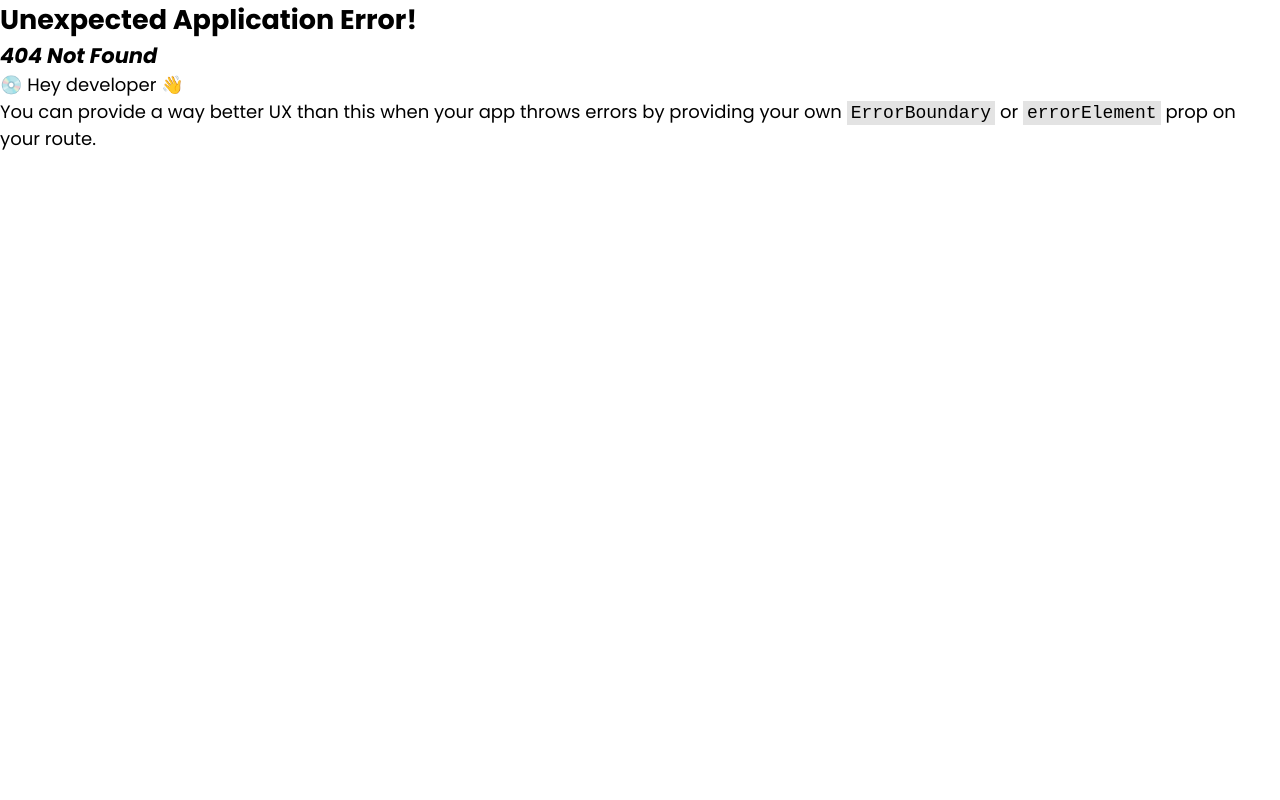
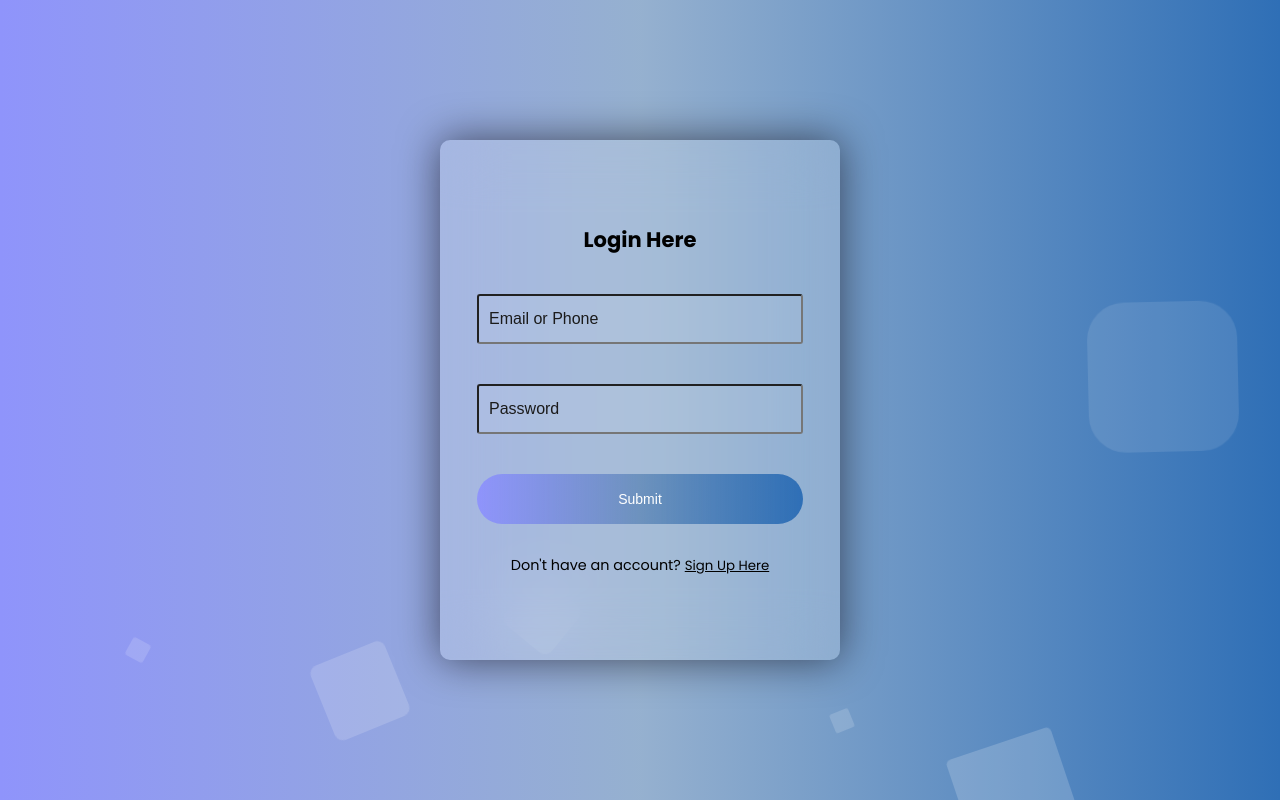
Before and after one commit to jhemejia/My-pos-system, a React (Create React App) app: page /access in a window 1280 px wide. Before the commit this address had no page. Built offline with nearby package versions, Linux system fonts and the light colour scheme; no server answers.

Commit message:
routed the loginpage with private route

```diff
--- a/src/App.js
+++ b/src/App.js
@@ -1,28 +1,30 @@
-import { RouterProvider, createBrowserRouter, createRoutesFromElements,Route } from 'react-router-dom';
+import { BrowserRouter as Router,Routes, Route } from 'react-router-dom';
 import LoginPage from './pages/LoginPage';
 import HomePage from './pages/HomePage';
 import  SalesPage  from './pages/SalesPage';
 import InventoryPage from './pages/InventoryPage.js';
+import { AuthProvider } from './features/auth/Auth'
+import  PrivateRoute from './features/auth/PrivateRoute'
 
-
-const router = createBrowserRouter(createRoutesFromElements(
-
-  <Route path='/' element={<HomePage />}>
-    <Route path='login' element={ <LoginPage/>} />
-    <Route path='sales' element={ <SalesPage/>}/>
-    <Route path='inventory' element={ <InventoryPage/>}/>
-  </Route>
-
-))
 
 function App() {
 
   return (
-    <>
-    <RouterProvider router={router}>
-
-    </RouterProvider>
-    </>
+    <Router >
+      <AuthProvider>
+      <Routes>
+      <Route path='/access' element={ <LoginPage/> } />
+      <Route path='/' element={
+      <PrivateRoute>
+        <HomePage />
+      </PrivateRoute>
+      }>
+        <Route path='sales' element={ <SalesPage/> }/>
+        <Route path='inventory' element={ <InventoryPage/> }/>
+      </Route>
+      </Routes>
+    </AuthProvider>
+    </Router>
   );
 }
 
--- a/src/Styles/_loginPage.scss
+++ b/src/Styles/_loginPage.scss
@@ -102,6 +102,14 @@
     background: white;
     background-color: white;
     font-weight: bold;
+    }
+}
+
+.loginFormContainer span{
+    font-size: 0.8rem;
+    .toggleButton{
+
+        text-decoration: underline;
     }
 }
 .circles{
--- a/src/Styles/_navbar.scss
+++ b/src/Styles/_navbar.scss
@@ -66,3 +66,21 @@ nav {
   nav svg .fa-dollar-sign{
     padding: 15px;
   }
+
+  .logoutButton{
+    position: absolute;
+    bottom: 20px;
+    display: flex;
+    justify-content: center;
+    align-items: center;
+    width: 100%;
+    padding:  15px 0;
+    &:hover{
+      background: #ddd;
+    }
+    button{
+    font-size: 0.7rem;
+    color: #324A6D;
+    }
+
+  }
--- a/src/features/NavBar/NavBar.js
+++ b/src/features/NavBar/NavBar.js
@@ -3,25 +3,31 @@
  import { FontAwesomeIcon } from '@fortawesome/react-fontawesome'
  import { faDisplay, faCartShopping, faWarehouse } from '@fortawesome/free-solid-svg-icons'
  import Styles from "../../Styles/styles.module.scss"
+ import { UserAuth } from '../auth/Auth'
 
 const NavBar = () => {
+  const { logout } = UserAuth();
+
    return (
     <nav className={Styles.navBar}>
-  <NavLink  to="/login">
+  <NavLink  to="#">
     <FontAwesomeIcon icon={faDisplay} />
     <span>Dashboard</span>
   </NavLink >
-  <NavLink  to="/sales">
+  <NavLink  to="sales">
   <FontAwesomeIcon icon={faCartShopping} />
       <span>Sales</span>
   </NavLink >
-  <NavLink  to="/inventory" >
+  <NavLink  to="inventory" >
         <FontAwesomeIcon icon={faWarehouse} />
       <span>Inventory</span>
   </NavLink >
   <NavLink  to="#">
       <span>Something</span>
   </NavLink >
+  <div className={Styles.logoutButton}>
+      <button onClick={()=>logout()}>Log Out</button>
+  </div>
 </nav>
 
    )
--- a/src/features/auth/Auth.js
+++ b/src/features/auth/Auth.js
@@ -1,19 +1,46 @@
-import React from 'react'
-import { auth } from '../../firebase'
-import { Outlet } from 'react-router-dom'
+import React, { useContext, useEffect, useState } from 'react'
+import { auth } from '../../firebase';
+import { signInWithEmailAndPassword ,createUserWithEmailAndPassword, onAuthStateChanged, signOut } from 'firebase/auth';
 
 
 
+ const AuthContext = React.createContext();
 
-const AuthProvider = () => {
-    console.log(auth)
+export const AuthProvider = ({children}) => {
+  const [ user, setUser ] = useState({});
+  const createUser = async ({email, password}) => {
+    return createUserWithEmailAndPassword(auth,email, password)
+  }
+
+  const signInUser = async ({email, password}) => {
+    return signInWithEmailAndPassword(auth,email, password)
+  }
+
+  const logout  = () =>{
+    return signOut(auth)
+  }
+
+  useEffect(()=>{
+    const unsubscribe = onAuthStateChanged(auth, (currentUser)=>{
+
+        setUser(currentUser)
+    })
+    return ()=>{
+      unsubscribe();
+    }
+  })
 
     return (
-    <div>
-      <Outlet />
-    </div>
+    <AuthContext.Provider
+    value={{createUser, signInUser, user, logout}}
+    >
+      {children}
+    </AuthContext.Provider>
   )
 }
 
+export default AuthProvider;
 
-export default AuthProvider
+export const UserAuth = () => {
+  return useContext(AuthContext)
+}
--- a/src/features/auth/LoginForm.js
+++ b/src/features/auth/LoginForm.js
@@ -1,16 +1,17 @@
 import React, { useState } from 'react'
 import Styles from '../../Styles/styles.module.scss'
 import { userValidationSchema } from '../../Validations/UserValidation';
-import { signInWithEmail } from '../auth/authSlice';
-import { useDispatch } from 'react-redux';
+import { UserAuth } from './Auth';
+import { useNavigate } from 'react-router-dom';
+
 const LoginForm = (props) => {
     const {toggleIsLogin} = props;
     const [userData, setUserData] = useState({
         email: '',
         password: ''
     });
-    const dispatch = useDispatch();
-
+    const { signInUser } = UserAuth();
+    const navigate = useNavigate();
     const handleInputChange = (event) => {
         event.preventDefault();
         const { name, value } = event.target;
@@ -22,12 +23,10 @@ const LoginForm = (props) => {
 
     const handleSubmit = async (event) => {
         event.preventDefault();
-        console.log(userData)
         const isValid = await userValidationSchema.isValid(userData);
         if (isValid) {
-          alert("Login Sucessfull!")
-          dispatch(signInWithEmail(userData))
-
+          await signInUser(userData)
+          navigate("/")
         } else {
           throw new Error("Error: Username or Password is invalid!")
         }
@@ -62,10 +61,10 @@ const LoginForm = (props) => {
             Password
         </label>
         </div>
-        <input type="submit" className='' />
-        <p>
-          <button onClick={()=>toggleIsLogin()}>Don't have an account? Sign Up Here</button>
-        </p>
+        <input type="submit" value="Submit" />
+        <span>
+          Don't have an account? <button className={Styles.toggleButton} onClick={()=>toggleIsLogin()}>Sign Up Here</button>
+        </span>
         </form>
 
   )
--- /dev/null
+++ b/src/features/auth/PrivateRoute.js
@@ -0,0 +1,13 @@
+import React from 'react'
+import { Navigate } from 'react-router-dom'
+import { UserAuth } from './Auth'
+
+const PrivateRoute = ({children}) => {
+  const { user } = UserAuth();
+    if(!user){
+        return <Navigate to='/access' />
+    }
+    return children;
+}
+
+export default PrivateRoute
--- a/src/features/auth/SignUpForm.js
+++ b/src/features/auth/SignUpForm.js
@@ -1,8 +1,9 @@
 import React, { useState } from 'react'
 import Styles from '../../Styles/styles.module.scss'
 import { userValidationSchema } from '../../Validations/UserValidation';
-import { auth } from '../../firebase';
-import { createUserWithEmailAndPassword } from 'firebase/auth';
+import { UserAuth } from './Auth';
+import { useNavigate } from 'react-router-dom';
+
 
 
 const SignUpForm = (props) => {
@@ -11,7 +12,8 @@ const SignUpForm = (props) => {
         username: '',
         password: ''
     });
-
+    const { createUser } = UserAuth();
+    const navigate = useNavigate();
     const handleInputChange = (event) => {
         event.preventDefault();
         const { name, value } = event.target;
@@ -23,17 +25,10 @@ const SignUpForm = (props) => {
 
     const handleSubmit = async (event) => {
         event.preventDefault();
-        console.log(userData)
         const isValid = await userValidationSchema.isValid(userData);
         if (isValid) {
-          alert("Login Sucessfull!")
-          createUserWithEmailAndPassword(auth,userData.username, userData.password)
-          .then((userCredential)=>{
-            console.log(userCredential)
-          }).catch((error)=>{
-            console.log(error)
-          })
-
+          await createUser(userData);
+          navigate("/")
         } else {
           throw new Error("Error: Username or Password is invalid!")
         }
@@ -68,10 +63,10 @@ const SignUpForm = (props) => {
             Password
         </label>
         </div>
-        <input type="submit" className='' />
-        <p>
-          <button onClick={()=>toggleIsLogin()}>Already have an account? Log In Here</button>
-        </p>        </form>
+        <input type="submit" className='' value="Submit"/>
+        <span>
+          Already have an account? <button className={Styles.toggleButton} onClick={()=>toggleIsLogin()}>Log In Here</button>
+        </span>        </form>
 
   )
 }
--- a/src/features/auth/authSlice.js
+++ /dev/null
@@ -1,46 +0,0 @@
-import { createAsyncThunk, createSlice } from '@reduxjs/toolkit';
-import { signInWithEmailAndPassword } from 'firebase/auth';
-import { auth } from '../../firebase';
-
-const initialState = {
-  user: null,
-  isLoading: false,
-  error: null,
-};
-
-export const signInWithEmail = createAsyncThunk(
-  'auth/signInWithEmail',
-  async ({ email, password }) => {
-    try {
-      const userCredential = await signInWithEmailAndPassword(auth, email, password)
-      return userCredential.user;
-    } catch (error) {
-      return error;
-    }
-  }
-);
-
-
-const authSlice = createSlice({
-  name: 'auth',
-  initialState,
-  extraReducers: (builder) => {
-    builder
-      .addCase(signInWithEmail.pending, (state) => {
-        state.isLoading = true;
-        state.error = null;
-      })
-      .addCase(signInWithEmail.fulfilled, (state, action) => {
-        state.isLoading = false;
-        state.user = action.payload;
-        state.error = null;
-      })
-      .addCase(signInWithEmail.rejected, (state, action) => {
-        state.isLoading = false;
-        state.error = action.error.message;
-      });
-  },
-});
-
-export const selectUser = (state)=> state.user;
-export default authSlice.reducer;
--- a/src/firebase.js
+++ b/src/firebase.js
@@ -15,7 +15,7 @@ const firebaseConfig = {
 };
 
 // Initialize Firebase
-const app = initializeApp(firebaseConfig);
+export const app = initializeApp(firebaseConfig);
 
 // Initialize Firebase Authentication and get a reference to the service
 export const auth = getAuth(app);
--- a/src/pages/LoginPage.js
+++ b/src/pages/LoginPage.js
@@ -6,7 +6,7 @@ import useToggle from '../hooks/useToggle'
 
 const LoginPage = () => {
     const [isLogin, toggleIsLogin ] = useToggle(true);
-  console.log(isLogin)
+
   return  (
     <div className={Styles.area}>
       <ul className={Styles.circles}>
--- a/src/store.js
+++ b/src/store.js
@@ -2,13 +2,11 @@ import { configureStore } from '@reduxjs/toolkit';
 import thunk from 'redux-thunk';
 import productReducer from './features/allProducts/productSlice';
 import cartReducer from './features/ticket/cartSlice';
-import authReducer from './features/auth/authSlice';
 
 export const store = configureStore({
   reducer: {
     allProducts: productReducer,
-    cart: cartReducer,
-    currentUser: authReducer
+    cart: cartReducer
   },
   middleware: [thunk]
 });
```
